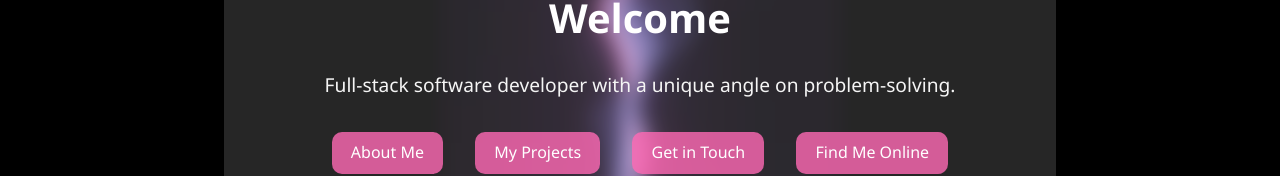
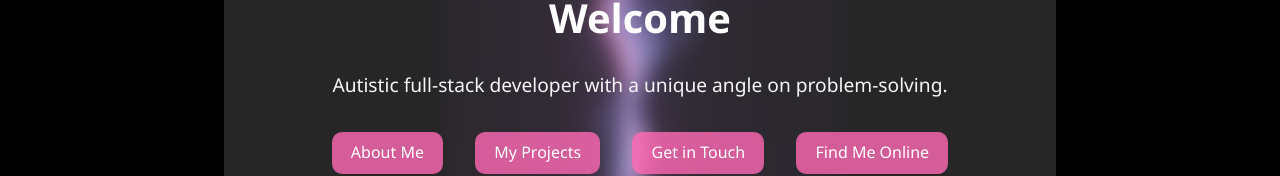
Before and after one commit to Jonathan-MacDuff/My-Personal-Website, a React (Create React App) app in the folder client/: page / in a window 1280 px wide. Shown: the part 163-339 px from the top of the page. Built offline with nearby package versions, Linux system fonts and the light colour scheme.

Commit message:
adjusted home tag

```diff
--- a/client/src/pages/Home.js
+++ b/client/src/pages/Home.js
@@ -5,7 +5,7 @@ function Home() {
     <div className="home-container">
       <h1>Welcome</h1>
       <p>
-        Full-stack software developer with a unique angle on problem-solving.
+        Autistic full-stack developer with a unique angle on problem-solving.
       </p>
       <div className="home-links">
         <a href="/about">About Me</a>
```
